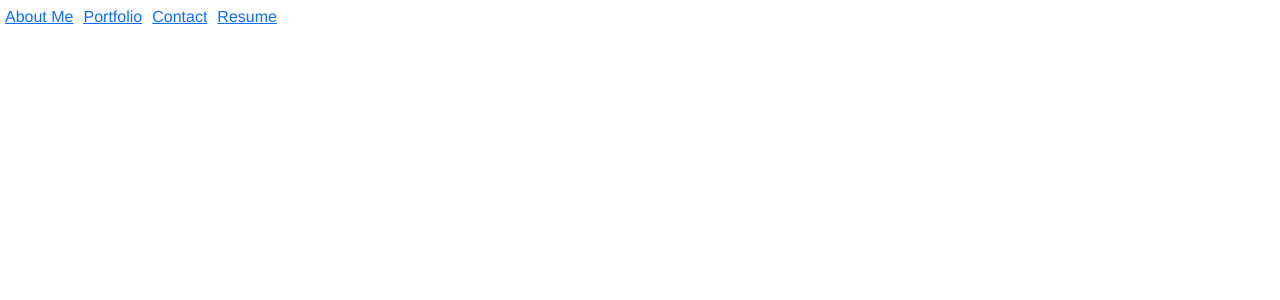
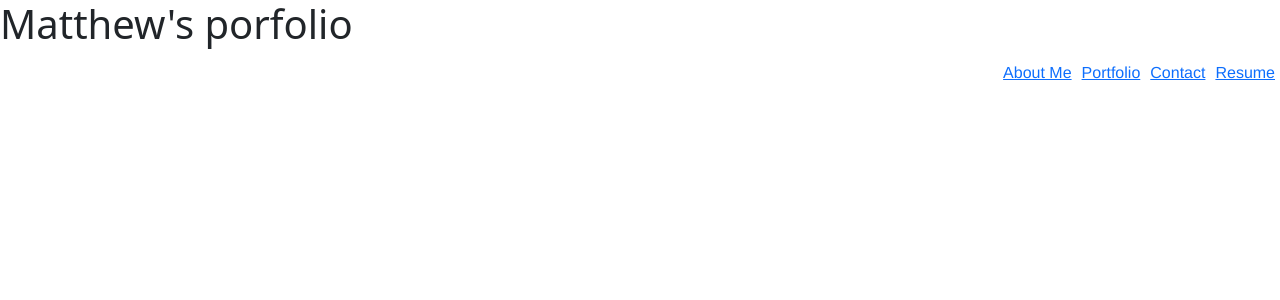
Before and after one commit to MatthewC86/react-portfolio, a React (Create React App) app: page / in a window 1280 px wide. Shown: the top 300 px of the page. Built offline with nearby package versions, Linux system fonts and the light colour scheme; the HTML template or start-up script is replaced by a standard one.

Commit message:
customized and imported header

```diff
--- a/src/App.js
+++ b/src/App.js
@@ -1,4 +1,5 @@
 import React from 'react';
+import Header from './components/Header';
 import Nav from './components/Navbar';
 
 
@@ -7,6 +8,7 @@ import Nav from './components/Navbar';
 export default function App() {
   return (
     <div>
+      <Header></Header>
       <Nav />
 
     </div>
--- a/src/components/Header.js
+++ b/src/components/Header.js
@@ -0,0 +1,11 @@
+import React from "react";
+
+function Header() {
+  return (
+    <div>
+      <h1>Matthew's porfolio</h1>
+    </div>
+  );
+}
+
+export default Header;
--- a/src/components/Navbar.js
+++ b/src/components/Navbar.js
@@ -8,6 +8,7 @@ export default function Nav() {
       <section
         style={{
           display: 'flex',
+          float: 'right',
           fontFamily: 'helvetica',
           flexDirection: 'row',
           alignItems: 'flex-start',
```
